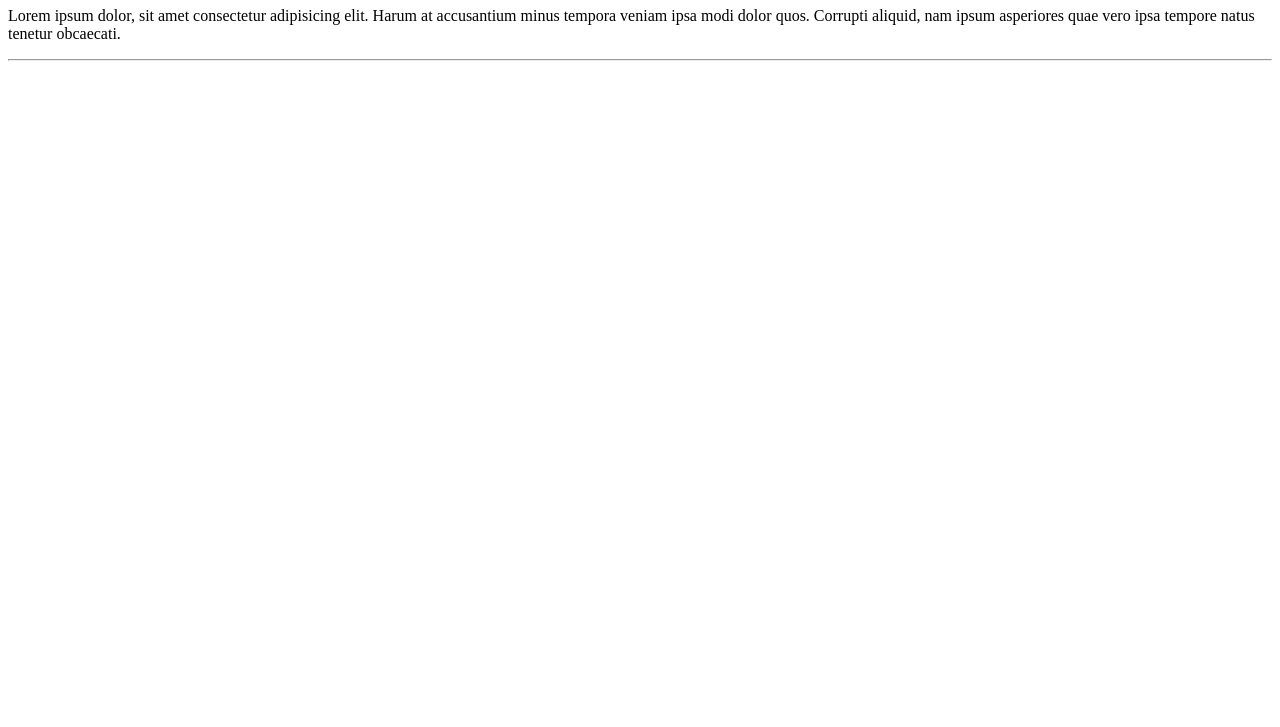
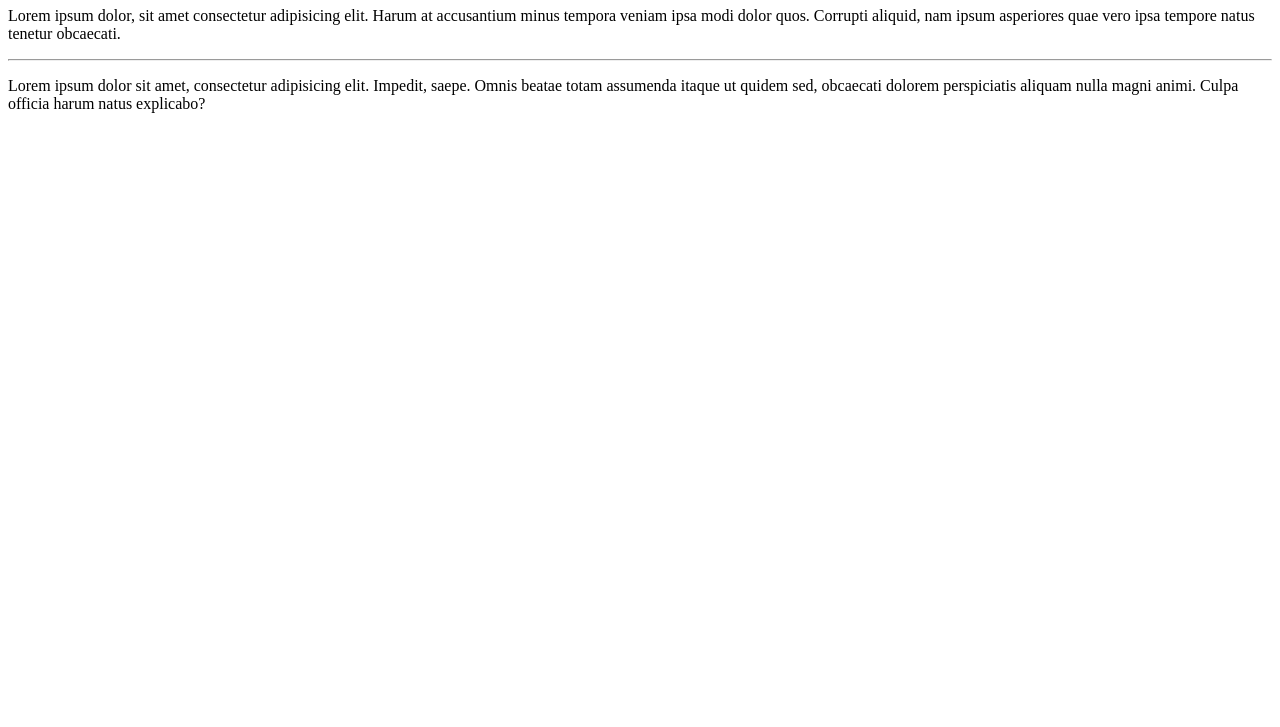
Before and after one commit to Lucas-Lourencao/Ola-Mundo, a plain HTML site: page primeiro-site/index.html in a window 1280 px wide. Shown: the part 73-800 px from the top of the page. Drawn offline with Linux system fonts and the light colour scheme.

Commit message:
Criação de um segundo parágrafo

```diff
--- a/primeiro-site/index.html
+++ b/primeiro-site/index.html
@@ -13,6 +13,8 @@
     <p>Lorem ipsum dolor, sit amet consectetur adipisicing elit. Harum at accusantium minus tempora veniam ipsa modi
         dolor quos. Corrupti aliquid, nam ipsum asperiores quae vero ipsa tempore natus tenetur obcaecati.</p>
     <hr>
+    <p>Lorem ipsum dolor sit amet, consectetur adipisicing elit. Impedit, saepe. Omnis beatae totam assumenda itaque ut
+        quidem sed, obcaecati dolorem perspiciatis aliquam nulla magni animi. Culpa officia harum natus explicabo?</p>
 </body>
 
 </html>
```
